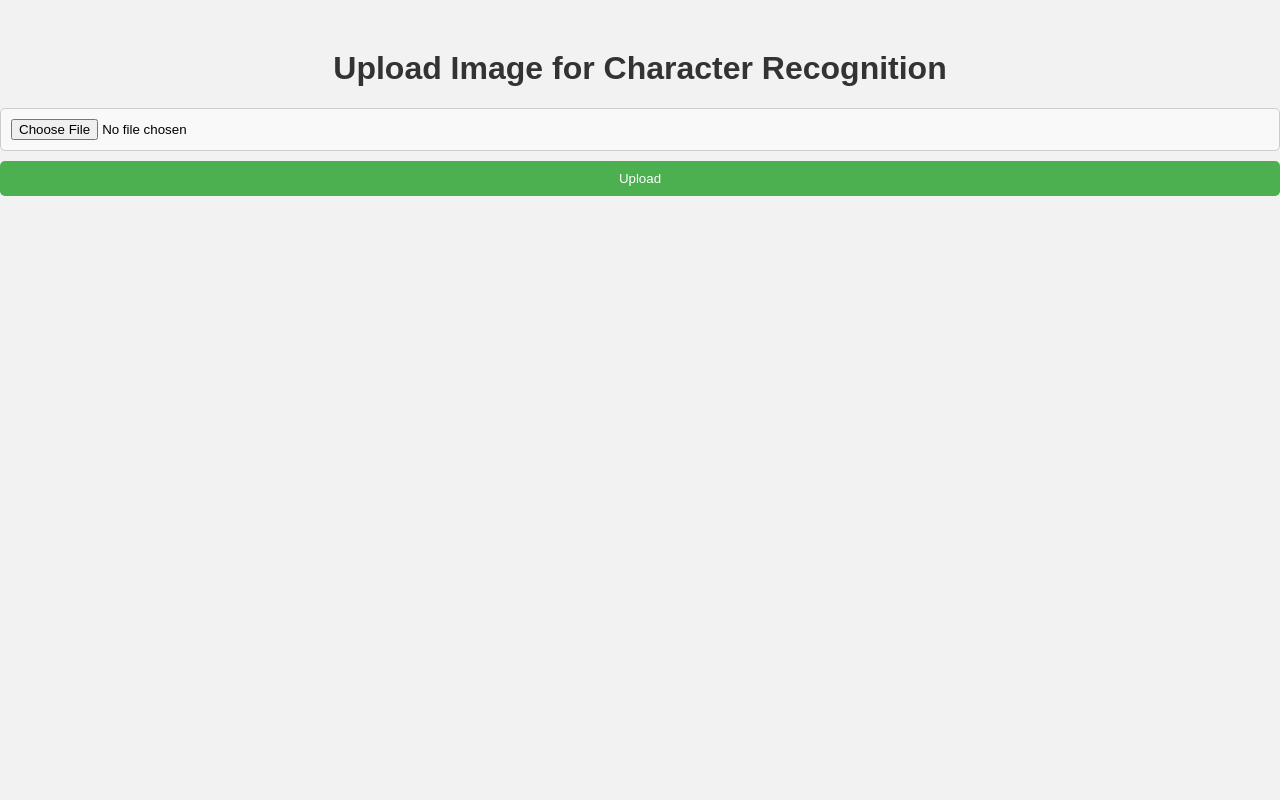
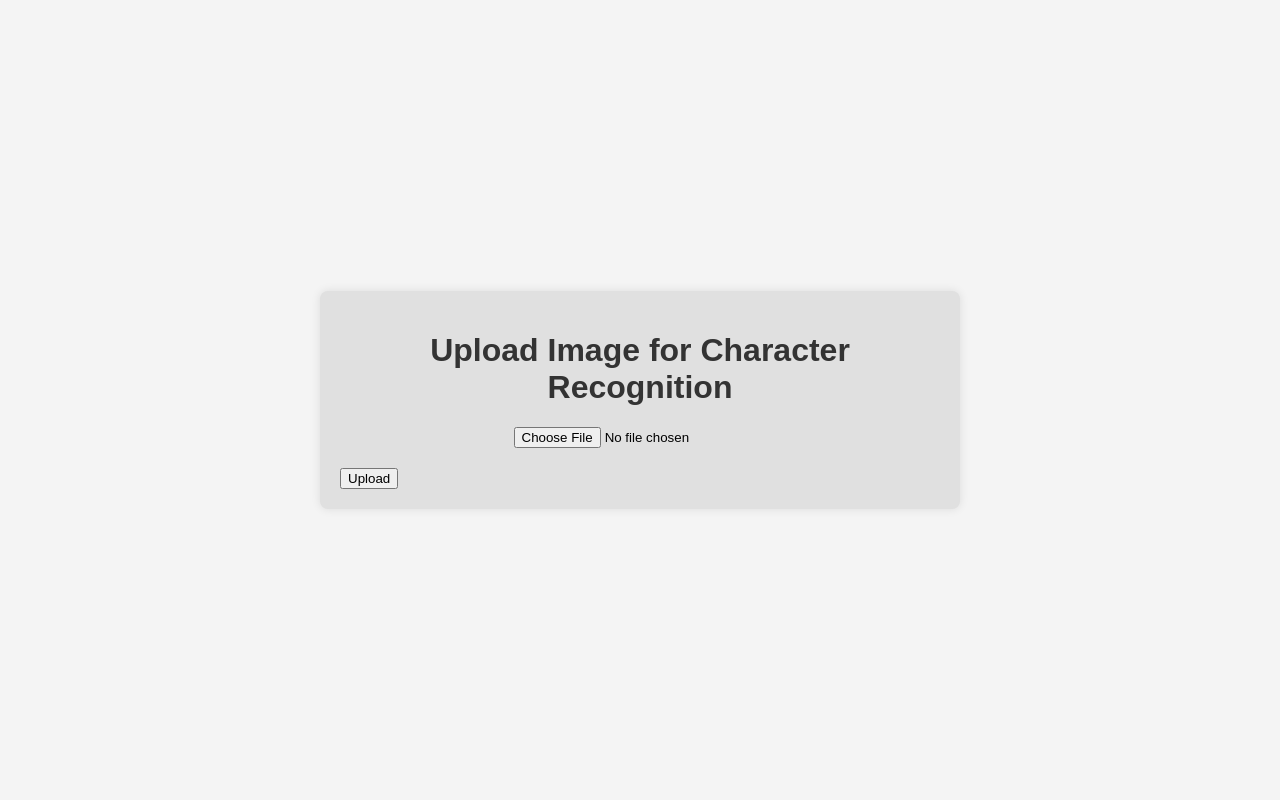
Before and after one commit to Blackbox3/NCRS_Minor_Project, a Flask app: page / in a window 1280 px wide. Run offline with Flask 3, Linux system fonts and the light colour scheme.

Commit message:
css added to project

```diff
--- a/app.py
+++ b/app.py
@@ -3,18 +3,18 @@ from keras.models import model_from_json
 from keras.preprocessing.image import img_to_array
 from PIL import Image
 import numpy as np
-import matplotlib.pyplot as plt
 
-app = Flask(__name__)
+app = Flask(__name__, static_url_path='/static')
+
 
 # Load the model architecture from JSON file
-model_path = r"D:\Nepali Handwritten Character\ncrs\sample_model\model.json"
+model_path = r"D:\Nepali Handwritten Character\ncrs\static\sample_model\model.json"
 with open(model_path, "r") as json_file:
     loaded_model_json = json_file.read()
     loaded_model = model_from_json(loaded_model_json)
 
 # Load the weights into the model
-loaded_model.load_weights(r"D:\Nepali Handwritten Character\ncrs\sample_model\model (1).h5")
+loaded_model.load_weights(r"D:\Nepali Handwritten Character\ncrs\static\sample_model\model (1).h5")
 
 # Define a route for the homepage
 @app.route('/')
@@ -53,16 +53,7 @@ def predict():
     # Get the predicted character
     predicted_character = class_mapping[predicted_class]
 
-    # Convert image array back to image for visualization
-    img_array *= 255.0  # Reverse normalization
-    img_array = img_array.astype(np.uint8)  # Convert to uint8
-    image = Image.fromarray(img_array[0, :, :, 0], 'L')  # Convert to PIL Image
-
-    # Save the processed image
-    processed_image_path = 'static/processed_image.png'
-    image.save(processed_image_path)
-
-    return render_template('result.html', prediction=predicted_character, processed_image=processed_image_path)
+    return render_template('result.html', prediction=predicted_character)
 
 if __name__ == '__main__':
     app.run(debug=True)
--- /dev/null
+++ b/static/style.css
@@ -0,0 +1,111 @@
+body {
+  font-family: Arial, sans-serif;
+  background-color: #f4f4f4;
+  margin: 0;
+  padding: 0;
+  display: flex;
+  justify-content: center;
+  align-items: center;
+  height: 100vh;
+}
+
+.container {
+  max-width: 600px;
+  padding: 20px;
+  background-color: #e0e0e0;
+  /* Light gray background color */
+  border-radius: 8px;
+  box-shadow: 0 0 10px rgba(0, 0, 0, 0.1);
+}
+
+h1 {
+  text-align: center;
+  color: #333;
+}
+
+.result-container {
+  text-align: center;
+  margin-bottom: 20px;
+}
+
+p {
+  font-size: 24px;
+  color: #007bff;
+}
+
+.btn {
+  display: inline-block;
+  padding: 10px 20px;
+  background-color: #007bff;
+  /* Blue button color */
+  color: #fff;
+  border: none;
+  border-radius: 5px;
+  cursor: pointer;
+  font-size: 16px;
+  text-decoration: none;
+  /* Remove underline */
+  transition: background-color 0.3s ease;
+}
+
+.btn:hover {
+  background-color: #0056b3;
+  /* Darker blue on hover */
+}
+
+h1 {
+  text-align: center;
+  color: #333;
+}
+
+#imageInput {
+  display: block;
+  margin: 20px auto;
+}
+
+.image-preview {
+  text-align: center;
+  margin-bottom: 20px;
+}
+
+.image-preview img {
+  max-width: 100%;
+  max-height: 300px;
+  display: block;
+  margin: 0 auto;
+}
+
+
+
+h1 {
+  text-align: center;
+  color: #333;
+}
+
+.result-container {
+  text-align: center;
+  margin-bottom: 20px;
+}
+
+p {
+  font-size: 24px;
+  color: #007bff;
+}
+
+.btn {
+  display: block;
+  width: 100%;
+  padding: 10px 20px;
+  background-color: #007bff;
+  color: #fff;
+  border: none;
+  border-radius: 5px;
+  cursor: pointer;
+  font-size: 16px;
+  text-align: center;
+  transition: background-color 0.3s ease;
+}
+
+.btn:hover {
+  background-color: #0056b3;
+}
--- a/templates/index.html
+++ b/templates/index.html
@@ -2,14 +2,27 @@
 <html>
 <head>
     <title>Character Recognition</title>
-    <link rel="stylesheet" type="text/css" href="style.css" />
+    <link rel="stylesheet" type="text/css" href="{{ url_for('static', filename='style.css') }}">
 </head>
-
 <body>
+    <div class="container">
         <h1>Upload Image for Character Recognition</h1>
-    <form action="/predict" method="post" enctype="multipart/form-data">
-      <input type="file" name="image" />
+        <form id="uploadForm" action="/predict" method="post" enctype="multipart/form-data">
+            <input type="file" name="image" id="imageInput" accept="image/*" onchange="previewImage(event)" />
+            <div id="imagePreview" class="image-preview"></div>
             <input type="submit" value="Upload" />
         </form>
+    </div>
+
+    <script>
+        function previewImage(event) {
+            var reader = new FileReader();
+            reader.onload = function(){
+                var imagePreview = document.getElementById('imagePreview');
+                imagePreview.innerHTML = '<img src="' + reader.result + '" />';
+            };
+            reader.readAsDataURL(event.target.files[0]);
+        }
+    </script>
 </body>
 </html>
--- a/templates/style.css
+++ /dev/null
@@ -1,74 +0,0 @@
-/* style.css */
-
-/* Global styles */
-body {
-  font-family: Arial, sans-serif;
-  background-color: #f2f2f2;
-  margin: 0;
-  padding: 0;
-}
-
-h1 {
-  color: #333;
-  text-align: center;
-  margin-top: 50px;
-}
-
-/* Form container styles */
-.form-container {
-  max-width: 400px;
-  margin: 0 auto;
-  padding: 20px;
-  background-color: #fff;
-  border-radius: 8px;
-  box-shadow: 0 0 10px rgba(0, 0, 0, 0.1);
-}
-
-/* File input styles */
-input[type="file"] {
-  display: block;
-  width: 100%;
-  margin: 10px 0;
-  padding: 10px;
-  border: 1px solid #ccc;
-  border-radius: 5px;
-  background-color: #f9f9f9;
-  box-sizing: border-box;
-}
-
-/* Submit button styles */
-input[type="submit"] {
-  width: 100%;
-  padding: 10px;
-  border: none;
-  border-radius: 5px;
-  background-color: #4CAF50;
-  color: #fff;
-  cursor: pointer;
-  transition: background-color 0.3s ease;
-}
-
-input[type="submit"]:hover {
-  background-color: #45a049;
-}
-
-/* Result container styles */
-.result-container {
-  max-width: 400px;
-  margin: 50px auto;
-  padding: 20px;
-  background-color: #fff;
-  border-radius: 8px;
-  box-shadow: 0 0 10px rgba(0, 0, 0, 0.1);
-  text-align: center;
-}
-
-.result-container h1 {
-  color: #333;
-  margin-bottom: 20px;
-}
-
-.result-text {
-  font-size: 18px;
-  color: #333;
-}
```
Also changed, not shown: templates/result.html (+9 -7 lines), static/processed_image.png (deleted). Lines whose indentation alone changed are shown as unchanged.
